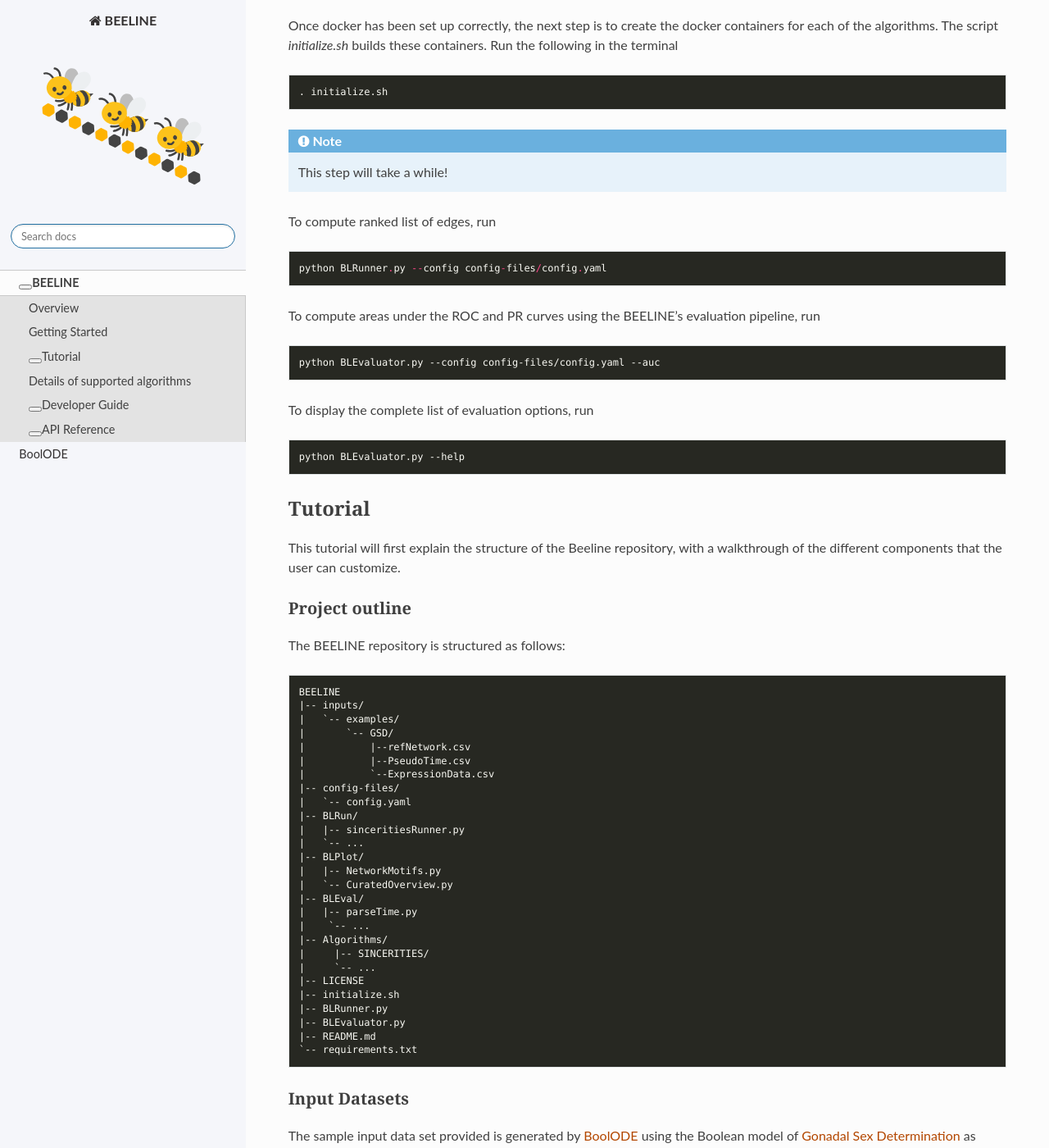
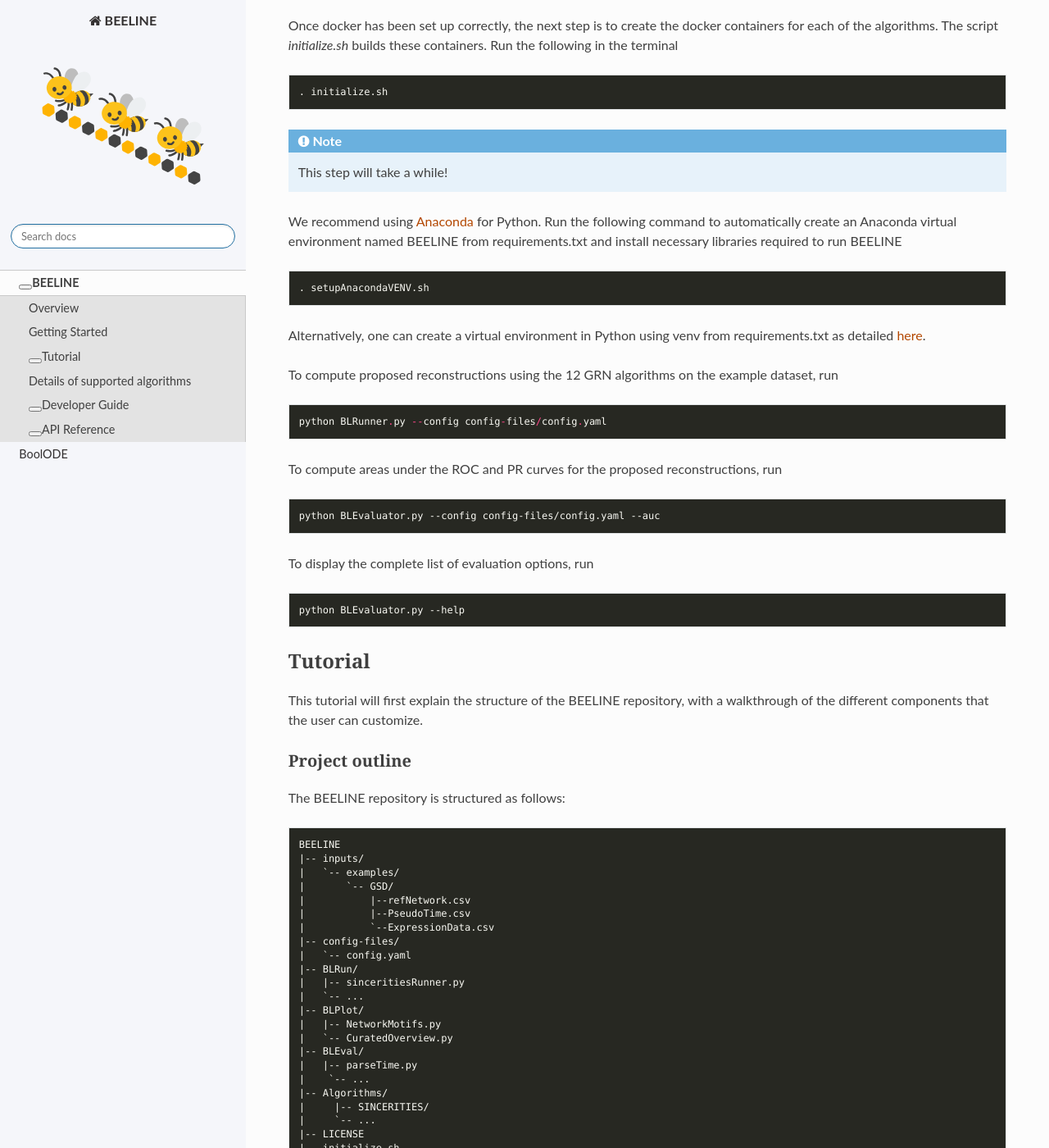
Before and after one commit to Murali-group/Beeline, a Sphinx documentation site: the page built from docs/BEELINE.rst, in a window 1280 px wide and 1400 px high, scrolled down 807 px. Shown: the whole window at 82% size. Built offline with Sphinx 7.4.7 and the Read the Docs theme 2.0.0, drawn with Linux system fonts in a browser that asks for light colours; nearby versions of some CDN libraries; some web fonts are replaced; library files that are not in the unit come from our copies.

Commit message:
Move Anaconda setup to a separate script

```diff
--- a/docs/BEELINE.rst
+++ b/docs/BEELINE.rst
@@ -51,15 +51,23 @@ terminal
 
 .. note:: This step will take a while!
 
+We recommend using `Anaconda <https://www.anaconda.com>`_ for Python. Run the following command to automatically create an Anaconda virtual environment named BEELINE from requirements.txt and install necessary libraries required to run BEELINE
 
-To compute ranked list of edges, run
+.. code:: bash
+
+    . setupAnacondaVENV.sh
+
+
+Alternatively, one can create a virtual environment in Python using venv from requirements.txt as detailed `here <https://packaging.python.org/guides/installing-using-pip-and-virtual-environments/>`_.
+
+
+To compute proposed reconstructions using the 12 GRN algorithms on the example dataset, run
 
 .. code:: python
 
           python BLRunner.py --config config-files/config.yaml
 
-To compute areas under the ROC and PR curves using the BEELINE's
-evaluation pipeline, run
+To compute areas under the ROC and PR curves for the proposed reconstructions, run
 
 .. code:: bash
 
--- a/docs/beeline-tutorial.rst
+++ b/docs/beeline-tutorial.rst
@@ -1,5 +1,5 @@
 
-This tutorial will first explain the structure of the Beeline repository,
+This tutorial will first explain the structure of the BEELINE repository,
 with a walkthrough of the different components that the user can customize.
 
 
```
Also changed, not shown: README.md (+4 -4 lines), 2 other files.
